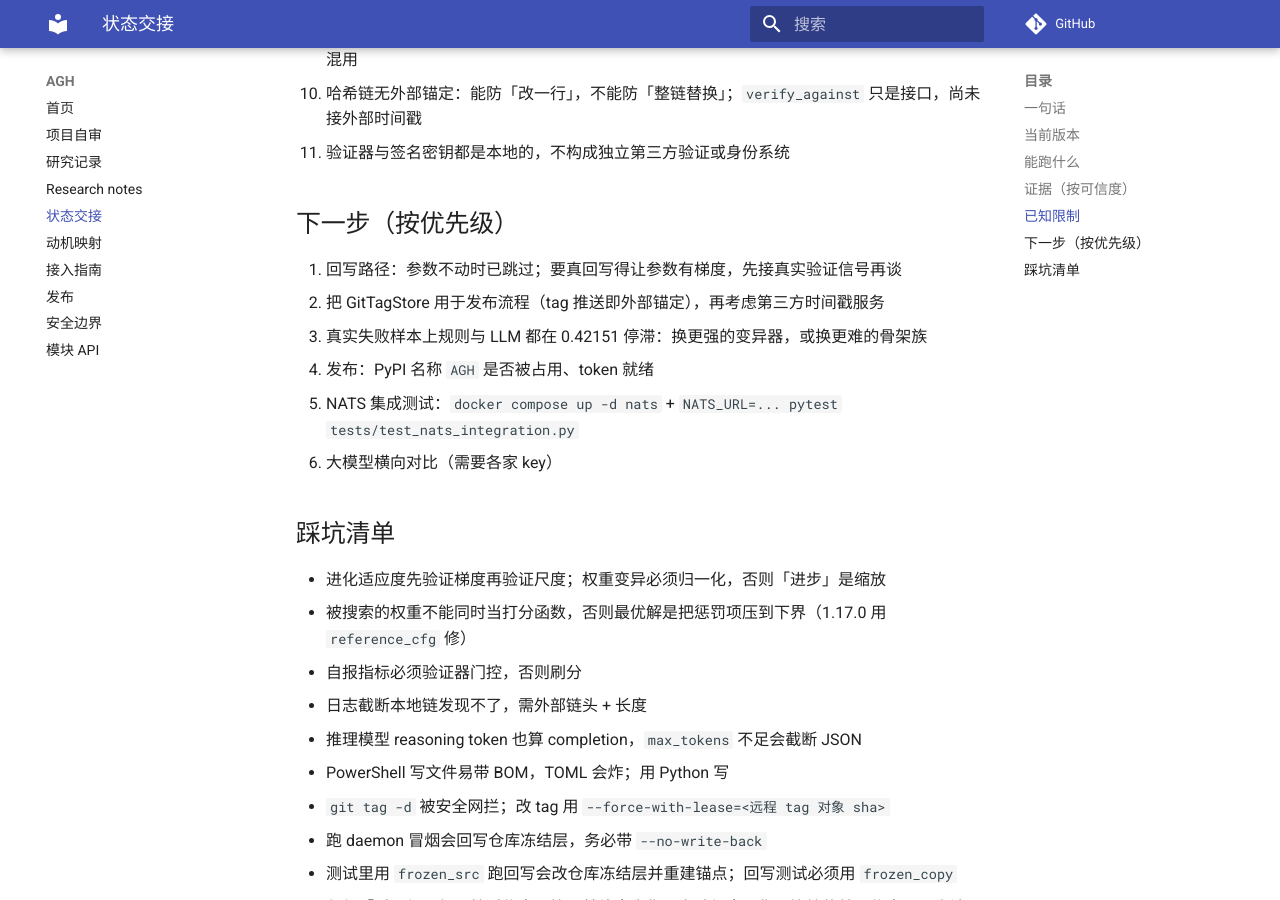
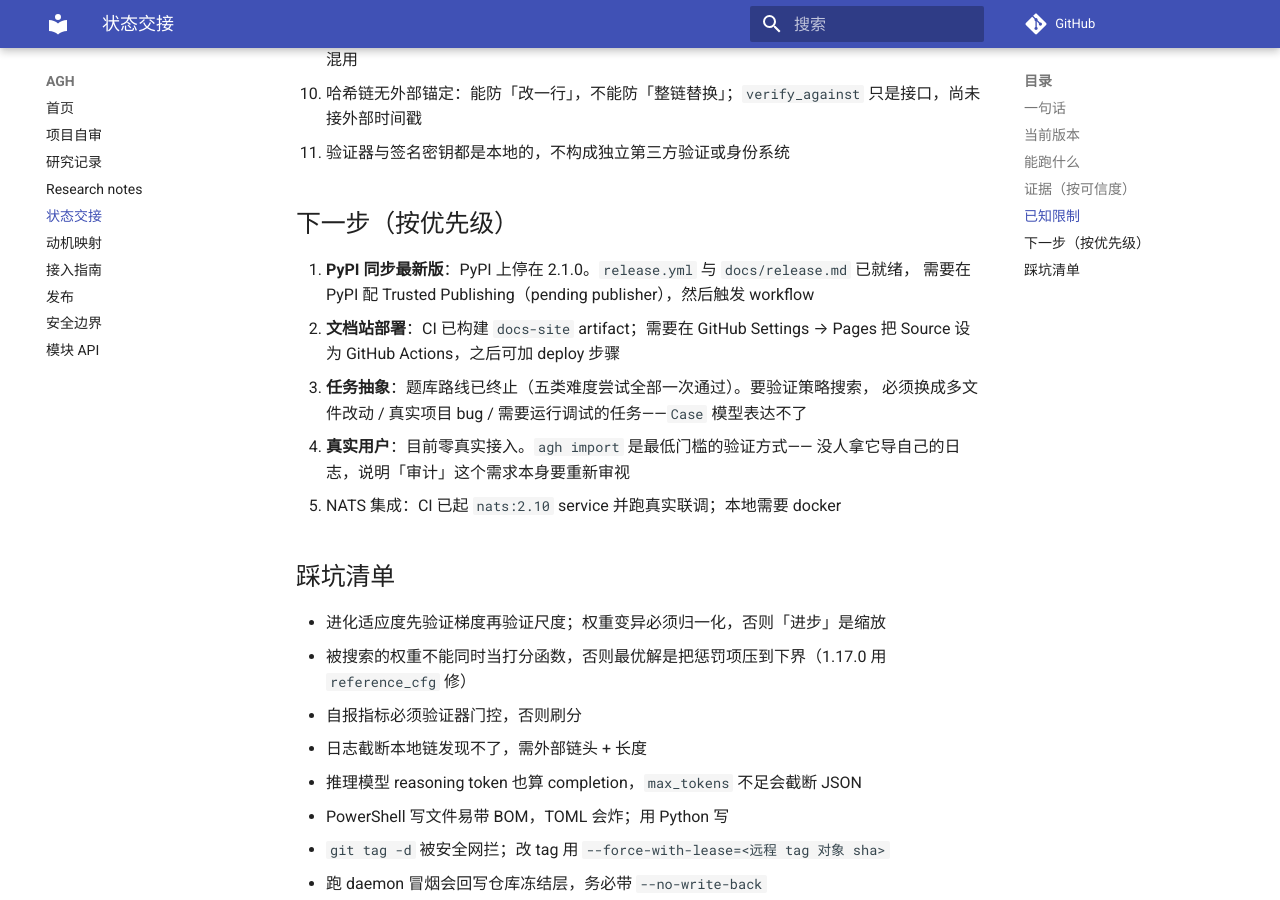
Before and after one commit to Gray2006/AGH, an MkDocs documentation site: the page built from docs/STATUS.md, in a window 1280 px wide and 900 px high, scrolled down 6287 px. Built offline with MkDocs 1.6.1 and Material for MkDocs 9.7.7, drawn with Linux system fonts in a browser that asks for light colours; comment, search, counter and statistics services are not loaded; some of the changed text lies outside the part shown.

Commit message:
docs: rewrite outdated next steps (v2.29.3)

```diff
--- a/agh/__init__.py
+++ b/agh/__init__.py
@@ -4,5 +4,5 @@
 每个规格缺陷修复在代码里都有注释标记 D1..D12，便于对照文档。
 """
 
-__version__ = "2.29.2"
+__version__ = "2.29.3"
 SCHEMA_VERSION = "agh-3.1"
--- a/docs/STATUS.md
+++ b/docs/STATUS.md
@@ -146,12 +146,15 @@ python scripts/score_labels.py --labels ... --candidates ...
 
 ## 下一步（按优先级）
 
-1. 回写路径：参数不动时已跳过；要真回写得让参数有梯度，先接真实验证信号再谈
-2. 把 GitTagStore 用于发布流程（tag 推送即外部锚定），再考虑第三方时间戳服务
-3. 真实失败样本上规则与 LLM 都在 0.42151 停滞：换更强的变异器，或换更难的骨架族
-4. 发布：PyPI 名称 `AGH` 是否被占用、token 就绪
-5. NATS 集成测试：`docker compose up -d nats` + `NATS_URL=... pytest tests/test_nats_integration.py`
-6. 大模型横向对比（需要各家 key）
+1. **PyPI 同步最新版**：PyPI 上停在 2.1.0。`release.yml` 与 `docs/release.md` 已就绪，
+   需要在 PyPI 配 Trusted Publishing（pending publisher），然后触发 workflow
+2. **文档站部署**：CI 已构建 `docs-site` artifact；需要在 GitHub Settings → Pages
+   把 Source 设为 GitHub Actions，之后可加 deploy 步骤
+3. **任务抽象**：题库路线已终止（五类难度尝试全部一次通过）。要验证策略搜索，
+   必须换成多文件改动 / 真实项目 bug / 需要运行调试的任务——`Case` 模型表达不了
+4. **真实用户**：目前零真实接入。`agh import` 是最低门槛的验证方式——
+   没人拿它导自己的日志，说明「审计」这个需求本身要重新审视
+5. NATS 集成：CI 已起 `nats:2.10` service 并跑真实联调；本地需要 docker
 
 ## 踩坑清单
 
--- a/pyproject.toml
+++ b/pyproject.toml
@@ -1,6 +1,6 @@
 [project]
 name = "agh-gestalt"
-version = "2.29.2"
+version = "2.29.3"
 description = "Agent Gestalt Hierarchy (AGH): provenance-signed, budget-ledgered, replayable multi-agent reconstruction. M0 vertical slice."
 readme = "README.md"
 license = { text = "MIT" }
```
Also changed, not shown: other parts of docs/STATUS.md (+1 -1 lines), CHANGELOG.md (+15 -0 lines), README.en.md (+1 -1 lines), README.md (+1 -1 lines).
